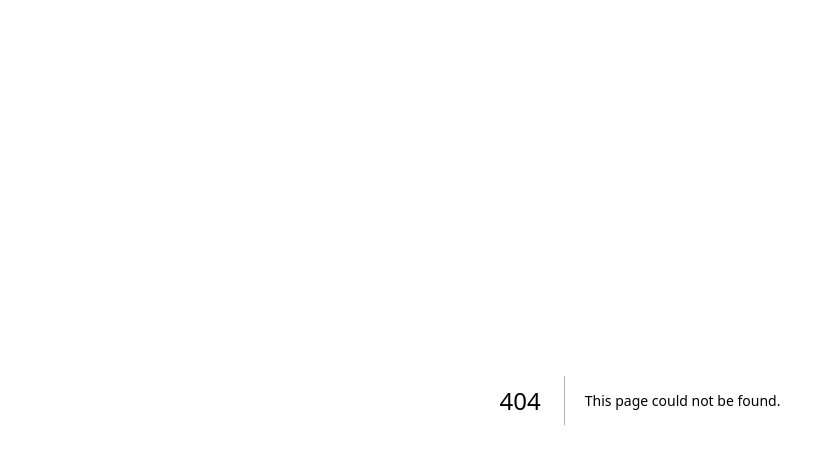
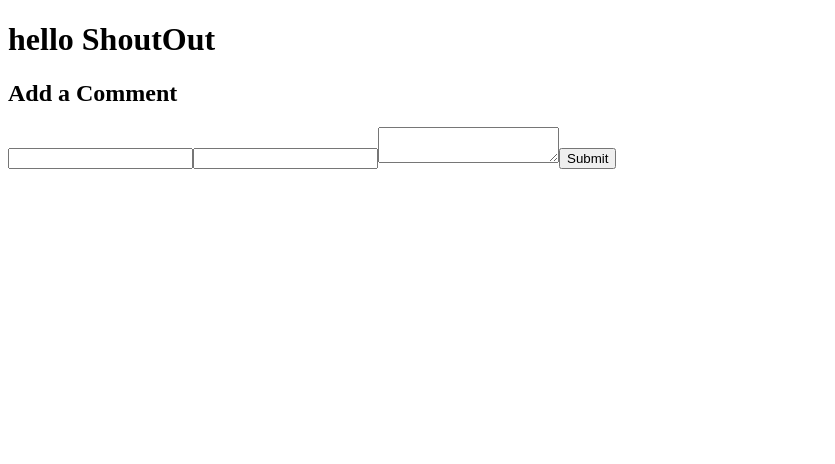
Before and after one commit to varunvns/hztl-social, a Next.js app: page /shoutout in a window 1280 px wide. Before the commit this address had no page. Shown: the top 464 px of the page, without its empty margins (0-835 px from the left). Built offline with nearby package versions, Linux system fonts and the light colour scheme.

Commit message:
adding page for shoutout

```diff
--- a/pages/index.tsx
+++ b/pages/index.tsx
@@ -3,7 +3,6 @@ import Image from 'next/image';
 import { Inter } from 'next/font/google';
 import styles from '@/styles/Home.module.css';
 import StartingPageContent from '@/components/StartingPage/StartingPage';
-import ShoutOut from '@/components/Comment/ShoutOut';
 
 const inter = Inter({ subsets: ['latin'] });
 
@@ -11,7 +10,6 @@ export default function Home() {
   return (
     <>
       <StartingPageContent></StartingPageContent>
-      <ShoutOut/>
     </>
   );
 }
--- /dev/null
+++ b/pages/shoutout.tsx
@@ -0,0 +1,7 @@
+import ShoutOut from '@/components/Comment/ShoutOut';
+
+function ShoutoutPage() {
+  return <ShoutOut />;
+}
+
+export default ShoutoutPage;
```
